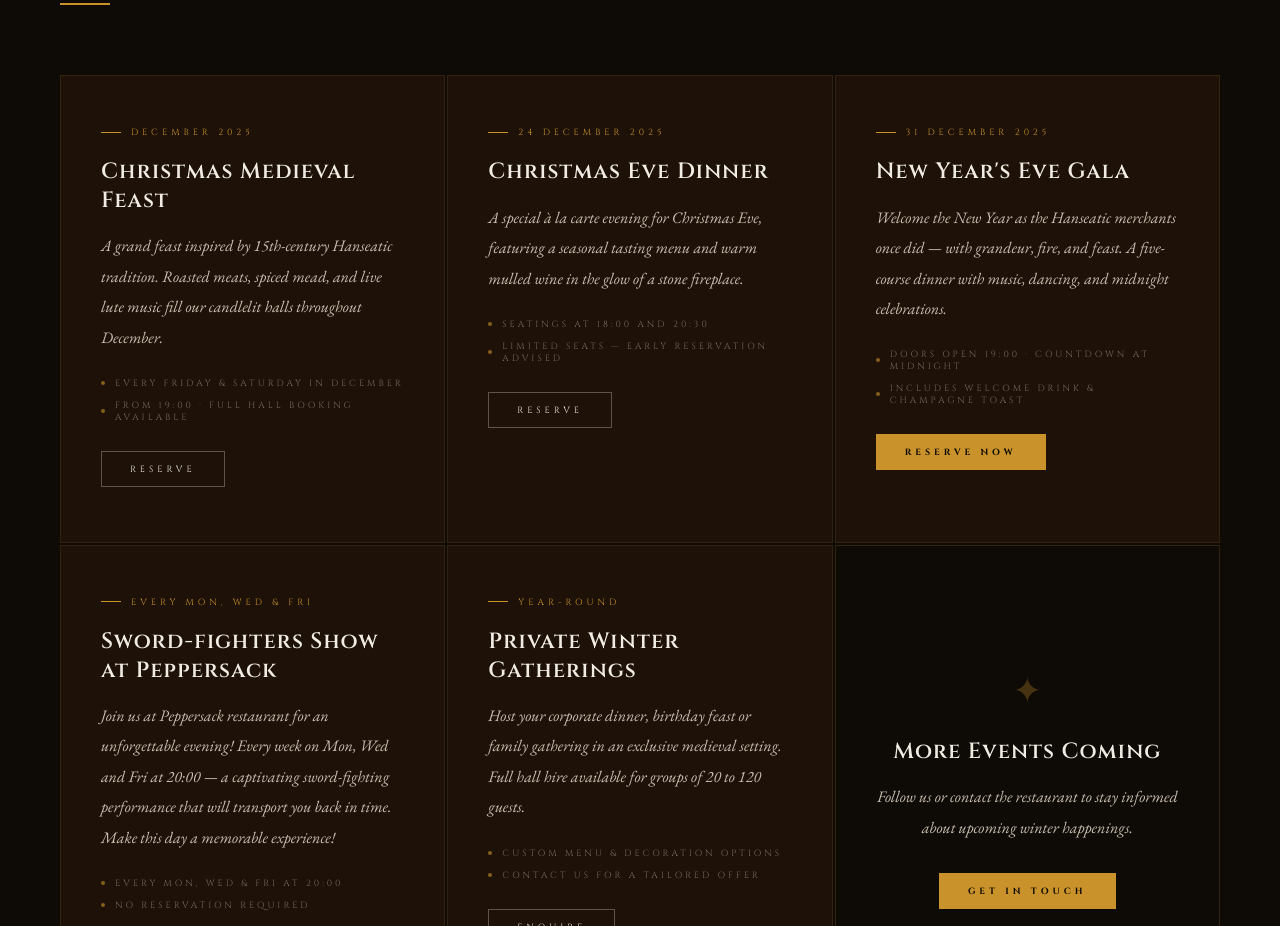
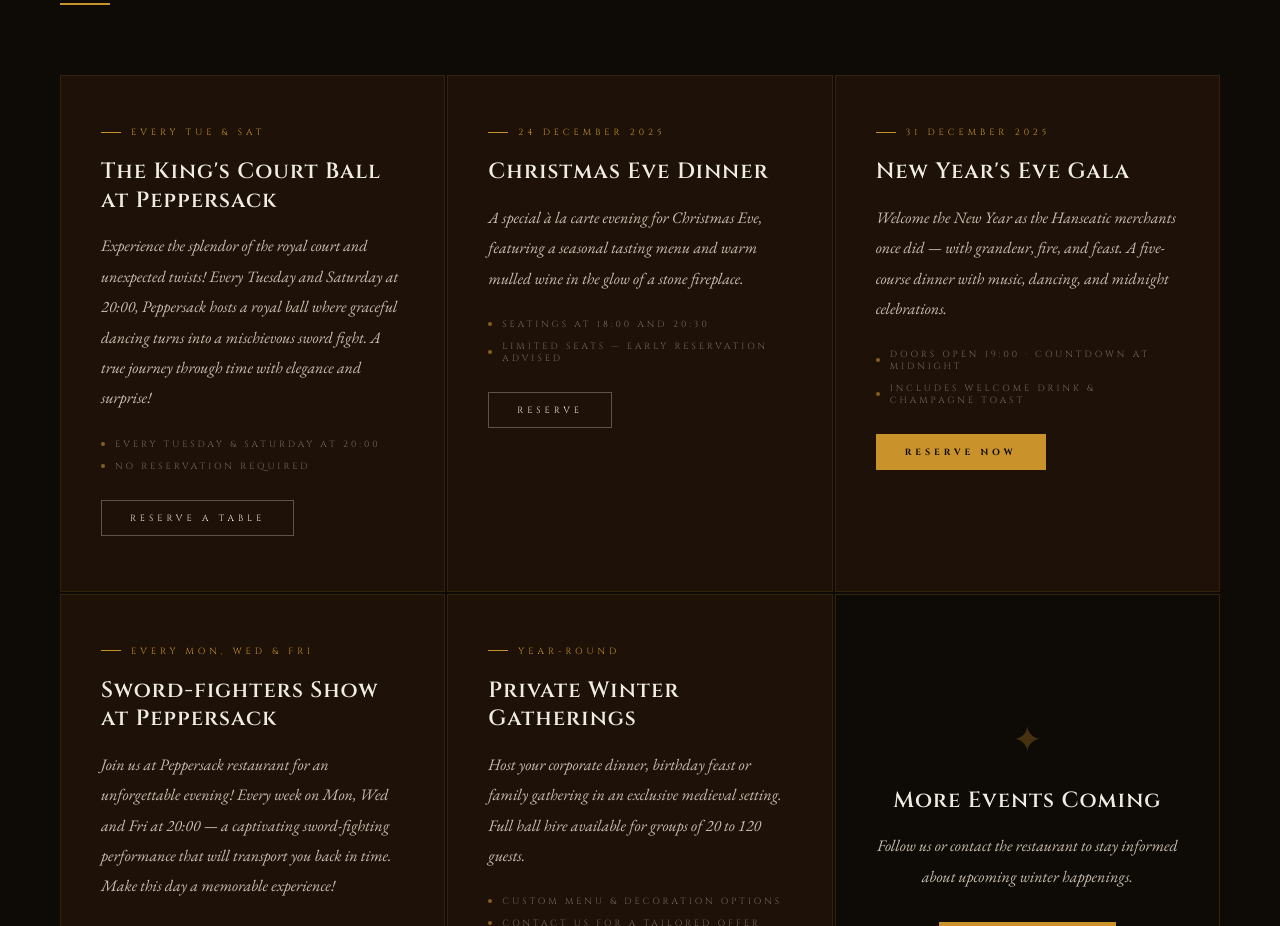
Before and after one commit to kohvgerman-blip/peppersack-website, a plain HTML site: page winter-events.html in a window 1280 px wide. Shown: the part 1416-2342 px from the top of the page. Drawn offline with nearby package versions, Linux system fonts and the light colour scheme.

Commit message:
Replace Christmas Medieval Feast with King's Court Ball event card

```diff
--- a/winter-events.html
+++ b/winter-events.html
@@ -220,12 +220,12 @@ footer{background:#060402;border-top:1px solid rgba(201,146,42,.15);padding:80px
   <div class="events-grid">
 
     <div class="event-card">
-      <div class="event-date" data-en="December 2025" data-et="Detsember 2025" data-ru="Декабрь 2025" data-fi="Joulukuu 2025">December 2025</div>
-      <h3 class="event-title" data-en="Christmas Medieval Feast" data-et="Jõulude keskaegne pidusöök" data-ru="Рождественский средневековый пир" data-fi="Joulu-keskiaikainen juhla-ateria">Christmas Medieval Feast</h3>
-      <p class="event-desc" data-en="A grand feast inspired by 15th-century Hanseatic tradition. Roasted meats, spiced mead, and live lute music fill our candlelit halls throughout December." data-et="Suurejooneline pidusöök, mis on inspireeritud 15. sajandi Hansa traditsioonist. Küünlavalgusega saale täidavad röstitud liharoad, vürtsitatud mõdu ja elav luutemuusika kogu detsembri jooksul." data-ru="Грандиозный пир, вдохновлённый ганзейской традицией XV века. Жареное мясо, пряной медовухой и живая музыка лютни наполняют наши залы при свечах в течение всего декабря." data-fi="Suuri juhla-ateria, joka on inspiroinut 1400-luvun hansalaisesta perinteestä. Paistettua lihaa, mausteista simaa ja elävää luuttumusiikkia kynttilänvalaistuissa saleissamme koko joulukuun ajan.">A grand feast inspired by 15th-century Hanseatic tradition. Roasted meats, spiced mead, and live lute music fill our candlelit halls throughout December.</p>
-      <div class="event-detail"><span class="event-dot"></span><span data-en="Every Friday &amp; Saturday in December" data-et="Iga reede ja laupäev detsembris" data-ru="Каждую пятницу и субботу в декабре" data-fi="Joka perjantai ja lauantai joulukuussa">Every Friday &amp; Saturday in December</span></div>
-      <div class="event-detail"><span class="event-dot"></span><span data-en="From 19:00 · Full hall booking available" data-et="Alates 19:00 · Saali täisbroneeringud saadaval" data-ru="С 19:00 · Доступна аренда всего зала" data-fi="Klo 19:00 alkaen · Koko salin varaus saatavilla">From 19:00 · Full hall booking available</span></div>
-      <div style="margin-top:28px"><a href="location.html" class="btn-outline" style="padding:11px 28px;font-size:9px" data-en="Reserve" data-et="Broneeri" data-ru="Забронировать" data-fi="Varaa">Reserve</a></div>
+      <div class="event-date" data-en="Every Tue &amp; Sat" data-et="Iga T ja L" data-ru="Каждый вт и сб" data-fi="Joka ti ja la">Every Tue &amp; Sat</div>
+      <h3 class="event-title" data-en="The King's Court Ball at Peppersack" data-et="Kuningakoja ball Peppersack'is" data-ru="Бал королевского двора в Peppersack" data-fi="Kuninkaan hovin balli Peppersackissa">The King's Court Ball at Peppersack</h3>
+      <p class="event-desc" data-en="Experience the splendor of the royal court and unexpected twists! Every Tuesday and Saturday at 20:00, Peppersack hosts a royal ball where graceful dancing turns into a mischievous sword fight. A true journey through time with elegance and surprise!" data-et="Saa osa õukonna hiilgusest ja ootamatutest pöördest! Iga teisipäev ja laupäev kell 20:00 toimub Peppersacki restoranis kuninglik ball, kus tantsud põimuvad mõõgavõitlusega. Tõeline ajarännak täis elegantsi ja üllatusi!" data-ru="Почувствуйте великолепие королевского двора и неожиданные повороты! Каждый вторник и субботу в 20:00 в Peppersack проходит королевский бал, где изящные танцы переходят в озорной бой на мечах." data-fi="Koe kuninkaallisen hovin loisto ja odottamattomat käänteet! Joka tiistai ja lauantai klo 20:00 Peppersack järjestää kuninkaallisen balin, jossa tanssi muuttuu leikilliseksi miekkailuksi.">Experience the splendor of the royal court and unexpected twists! Every Tuesday and Saturday at 20:00, Peppersack hosts a royal ball where graceful dancing turns into a mischievous sword fight. A true journey through time with elegance and surprise!</p>
+      <div class="event-detail"><span class="event-dot"></span><span data-en="Every Tuesday &amp; Saturday at 20:00" data-et="Iga teisipäev ja laupäev kell 20:00" data-ru="Каждый вторник и субботу в 20:00" data-fi="Joka tiistai ja lauantai klo 20:00">Every Tuesday &amp; Saturday at 20:00</span></div>
+      <div class="event-detail"><span class="event-dot"></span><span data-en="No reservation required" data-et="Eelregistreerimine ei ole vajalik" data-ru="Бронирование не требуется" data-fi="Varausta ei tarvita">No reservation required</span></div>
+      <div style="margin-top:28px"><a href="location.html" class="btn-outline" style="padding:11px 28px;font-size:9px" data-en="Reserve a Table" data-et="Broneeri laud" data-ru="Забронировать стол" data-fi="Varaa pöytä">Reserve a Table</a></div>
     </div>
 
     <div class="event-card">
```
